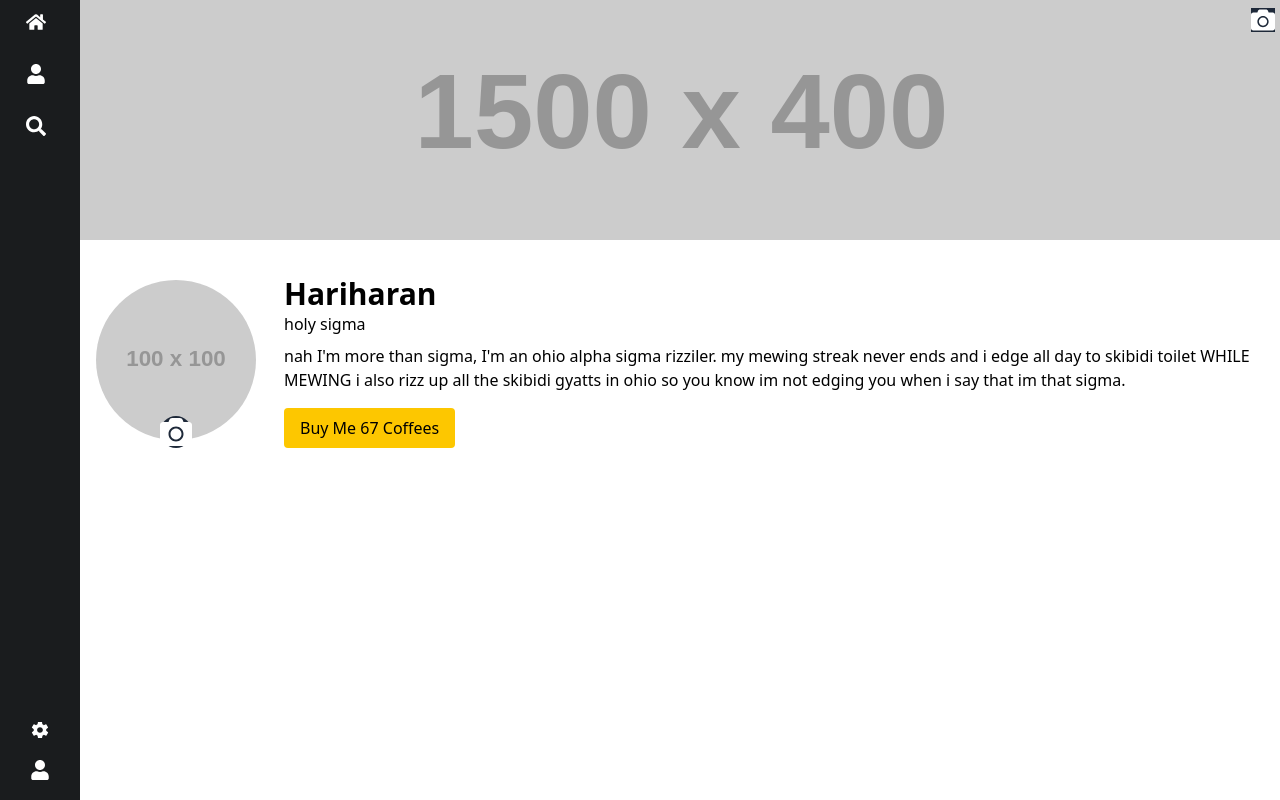
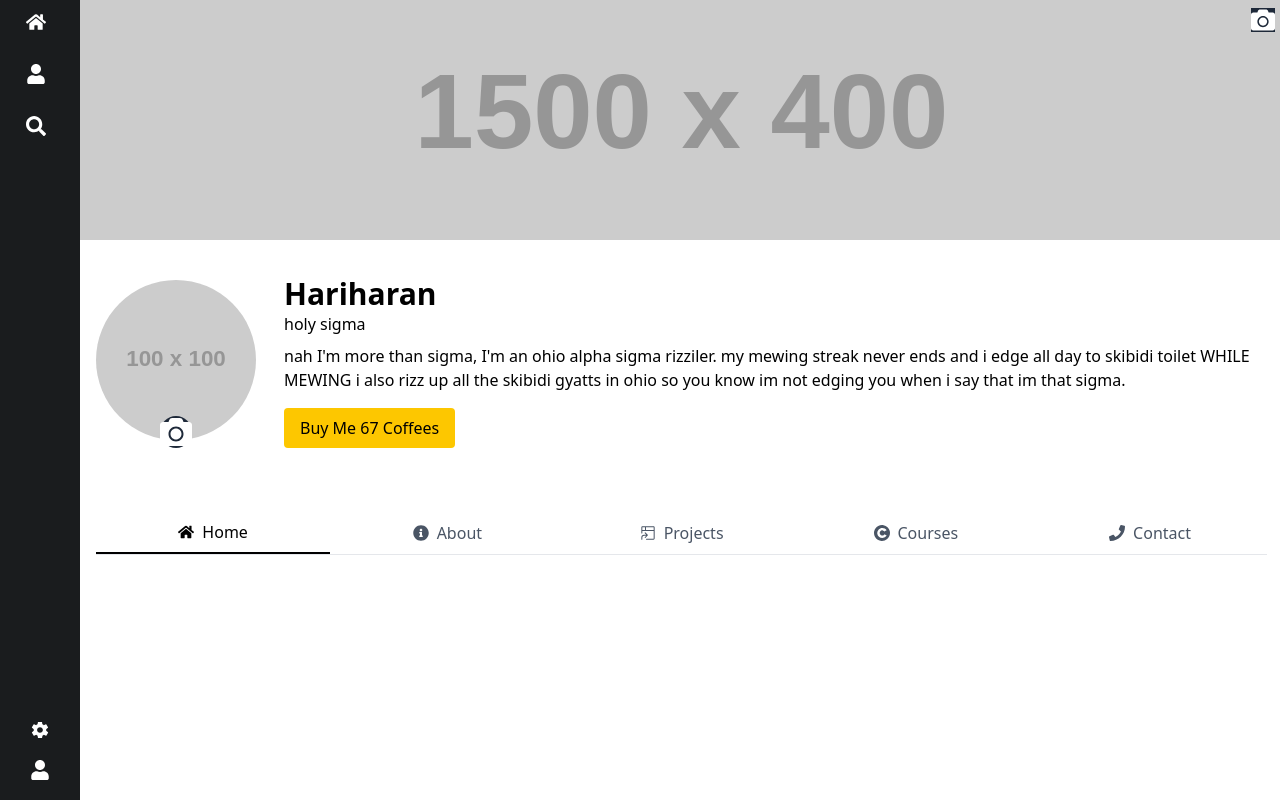
Before and after one commit to nothariharan/Semi_Portfolio, a React (Vite) app: page / in a window 1280 px wide. Built offline with nearby package versions, Linux system fonts and the light colour scheme.

Commit message:
added the tabs menu under the profile upper part with redirectable stuff and etc.

```diff
--- /dev/null
+++ b/src/components/About.tsx
@@ -0,0 +1,8 @@
+
+const About = () => {
+  return (
+    <div>About</div>
+  )
+}
+
+export default About
--- /dev/null
+++ b/src/components/Card.tsx
@@ -0,0 +1,9 @@
+import React from 'react'
+
+const Card = () => {
+  return (
+    <div>Card</div>
+  )
+}
+
+export default Card
--- /dev/null
+++ b/src/components/Contact.tsx
@@ -0,0 +1,9 @@
+import React from 'react'
+
+const Contact = () => {
+  return (
+    <div>Contact</div>
+  )
+}
+
+export default Contact
--- a/src/components/Profile.tsx
+++ b/src/components/Profile.tsx
@@ -1,5 +1,6 @@
 import { useState } from "react"
 import { FaCamera } from "react-icons/fa"
+import Tab from "./Tab"
 
 const Profile = () => {
     const [bannerUrl,setBannerUrl] = useState("https://dummyimage.com/1500x400/000/fff")
@@ -48,8 +49,8 @@ const Profile = () => {
             <p className="mt-2 ">nah I'm more than sigma, I'm an ohio alpha sigma rizziler. my mewing streak never ends and i edge all day to skibidi toilet WHILE MEWING i also rizz up all the skibidi gyatts in ohio so you know im not edging you when i say that im that sigma.</p>
             <button className="mt-4 bg-yellow-400 text-black py-2 px-4 rounded hover:bg-amber-400"> Buy Me 67 Coffees</button>
         </div>
-
-        </div>
+    </div>
+    <Tab />
 
     </div>
   )
--- /dev/null
+++ b/src/components/Tab.tsx
@@ -0,0 +1,90 @@
+import { useState } from "react";
+import { FaHome, FaInfoCircle, FaPhone } from "react-icons/fa";
+import { GoProjectSymlink } from "react-icons/go";
+import { SiCoursera } from "react-icons/si";
+import Card from "./Card";
+import About from "./About";
+import { Contact } from "lucide-react";
+const tabs = [
+  {
+    id: "home",
+    icon: <FaHome />,
+    label: "Home",
+    content: (
+      <div className="flex flex-wrap">
+        {Array.from({ length: 6 }).map((_, index) => (
+          <Card
+            key={index}
+            title="Amazing Card"
+            description="This is a cool-looking card component using React and Tailwind CSS."
+            image="https://via.placeholder.com/400x300"
+          />
+        ))}
+      </div>
+    ),
+  },
+  {
+    id: "about",
+    icon: <FaInfoCircle />,
+    label: "About",
+    content: <About />,
+  },
+  {
+    id: "projects",
+    icon: <GoProjectSymlink />,
+    label: "Projects",
+    content: (
+      <div className="flex flex-wrap">
+        {Array.from({ length: 6 }).map((_, index) => (
+          <Card
+            key={index}
+            title="Amazing Card"
+            description="This is a cool-looking card component using React and Tailwind CSS."
+            image="https://via.placeholder.com/400x300"
+          />
+        ))}
+      </div>
+    ),
+  },
+  {
+    id: "courses",
+    icon: <SiCoursera />,
+    label: "Courses",
+    content: (
+      <div className="flex flex-wrap">
+        {Array.from({ length: 6 }).map((_, index) => (
+          <Card
+            key={index}
+            title="Amazing Card"
+            description="This is a cool-looking card component using React and Tailwind CSS."
+            image="https://via.placeholder.com/400x300"
+          />
+        ))}
+      </div>
+    ),
+  },
+  {
+    id: "contact",
+    icon: <FaPhone />,
+    label: "Contact",
+    content: <Contact />,
+  },
+];
+
+const Tabs = () => {
+  const [activeTab,setActiveTab] = useState(tabs[0].id)
+  return <div className="p-4 mt-[3rem] ">
+    <div className="flex border-b border-gray-200">
+        {tabs.map(tab => (
+            <button key={tab.id} className={`flex-1 text-center py-2 px-4 font-medium texxt-sm ${activeTab ===tab.id?'border-b-2':'text-gray-600'}`} onClick={() => setActiveTab(tab.id)}>
+                <div className="flex items-center justify-center space-x-2">
+                    {tab.icon}
+                    <span>{tab.label}</span>
+                </div>
+            </button>
+        ))}
+    </div>
+  </div>
+};
+
+export default Tabs;
```
